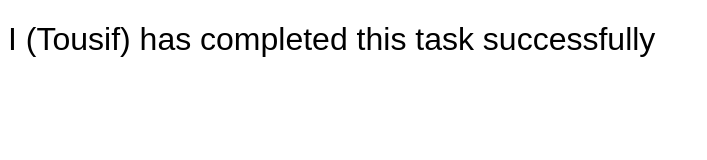
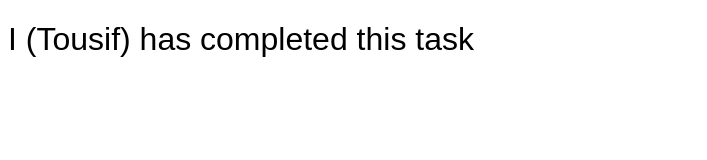
Before and after one commit to tousif-dev/aws-pipeline, a plain HTML site: page index.html in a window 1280 px wide. Shown: the whole page, without its empty margins (0-707 px from the left). Drawn offline with Linux system fonts and the light colour scheme.

Commit message:
Update index.html

```diff
--- a/index.html
+++ b/index.html
@@ -15,7 +15,7 @@
 <body>
 
     <h1>
-        I (Tousif) has completed this task successfully
+        I (Tousif) has completed this task
     </h1>
 
 </body>
```
